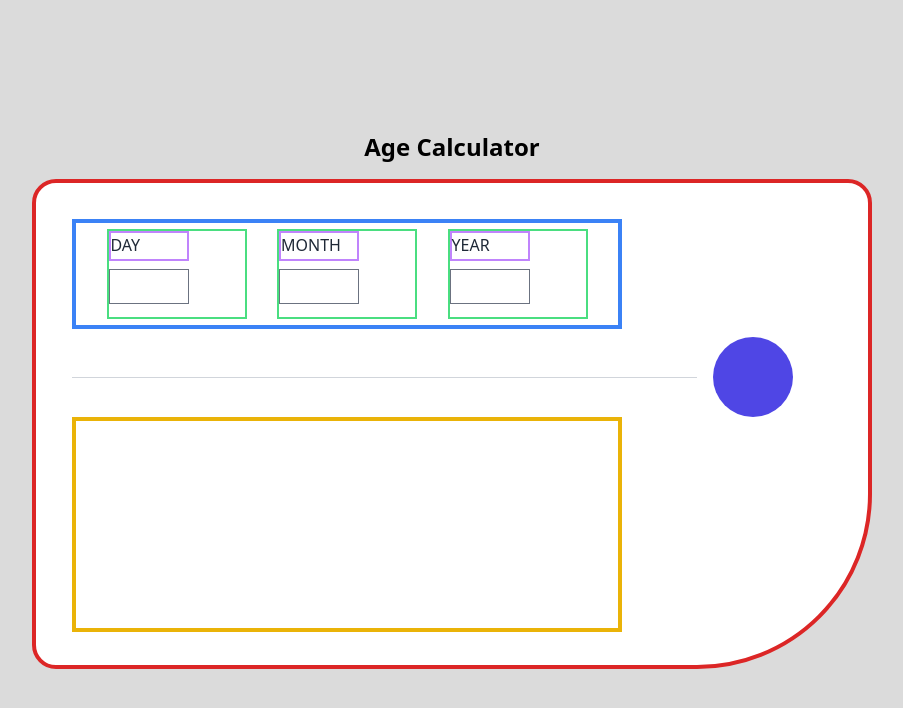
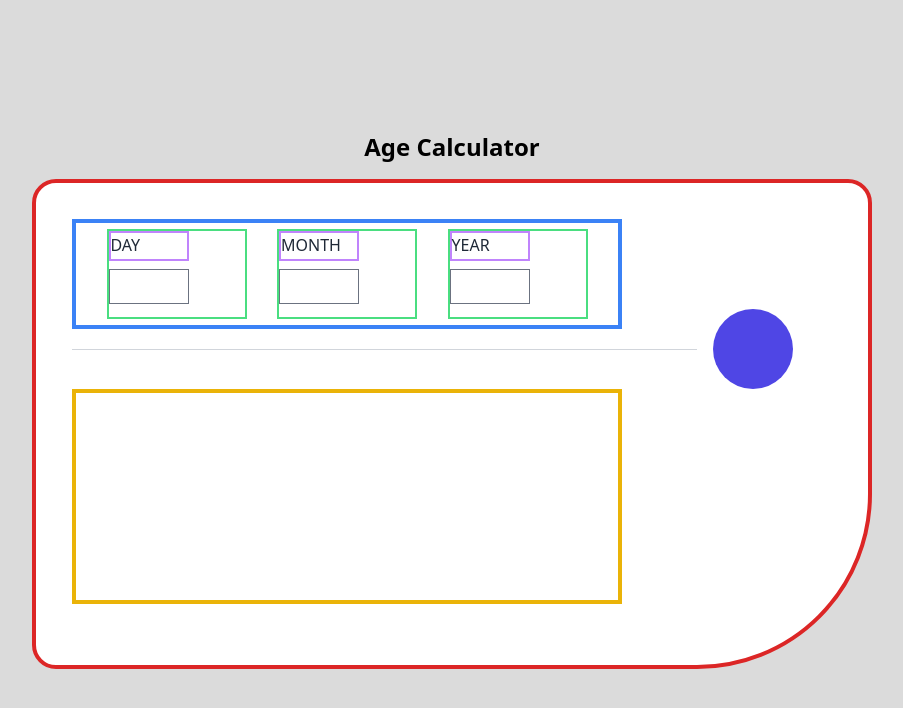
Before and after one commit to 0DukePanda/frontend-project, a SvelteKit app: page / in a window 1280 px wide. Shown: the top 708 px of the page, without its empty margins (188-1091 px from the left). Built offline with nearby package versions, Linux system fonts and the light colour scheme.

Commit message:
Margin angepasst

```diff
--- a/src/routes/+page.svelte
+++ b/src/routes/+page.svelte
@@ -10,7 +10,7 @@
 	class="flex-container box-content flex h-[450px] w-[800px] flex-col rounded-l-3xl rounded-br-[175px] rounded-tr-3xl border-4
 border-red-600 bg-white p-4"
 >
-	<div class="mb-5 ml-5 mt-5">
+	<div class="ml-5 mt-5">
 		<div class="flex h-[110px] w-[550px] items-center justify-evenly border-4 border-blue-500">
 			<div class="  justify-left flex h-[90px] w-[140px] flex-col gap-2 border-2 border-green-400">
 				<div class=" h-[30px] w-[80px] border-2 border-purple-400">DAY</div>
@@ -31,10 +31,10 @@ border-red-600 bg-white p-4"
 			</div>
 		</div>
 
-		<div class="mt-2 flex items-center space-x-4">
-			<hr class="w-[625px] border-gray-300 before:border-t-2" />
+		<div class="flex items-center space-x-4">
+			<hr class="mt-[-20px] w-[625px] border-gray-300 before:border-t-2" />
 			<button
-				class="flex h-20 w-20 items-center justify-center rounded-full bg-indigo-600 text-white"
+				class="mt-[-20px] flex h-20 w-20 items-center justify-center rounded-full bg-indigo-600 text-white"
 				aria-label="calculate_age"
 			>
 				<iconify-icon icon="iconoir:arrow-down" class="text-5xl"></iconify-icon>
```
